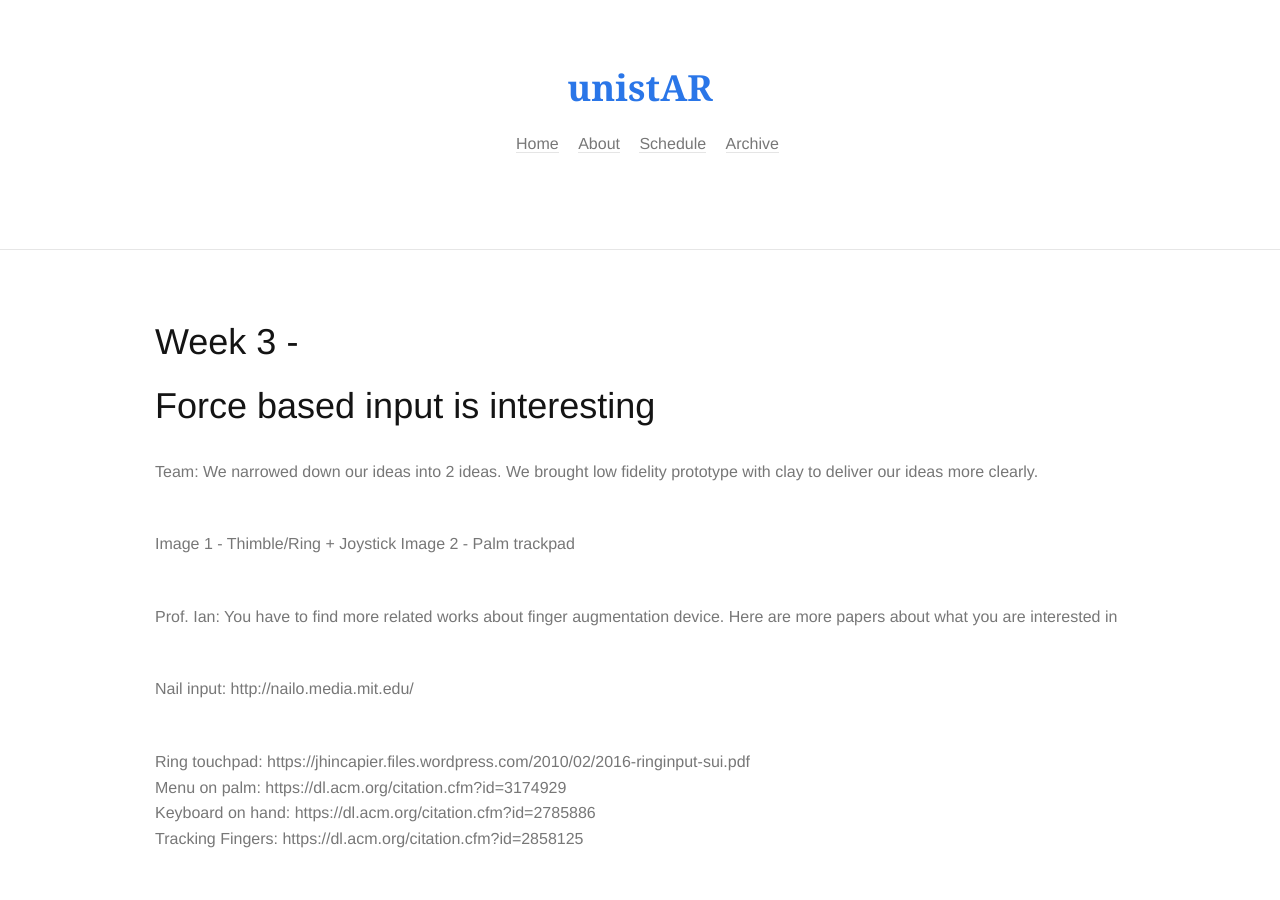
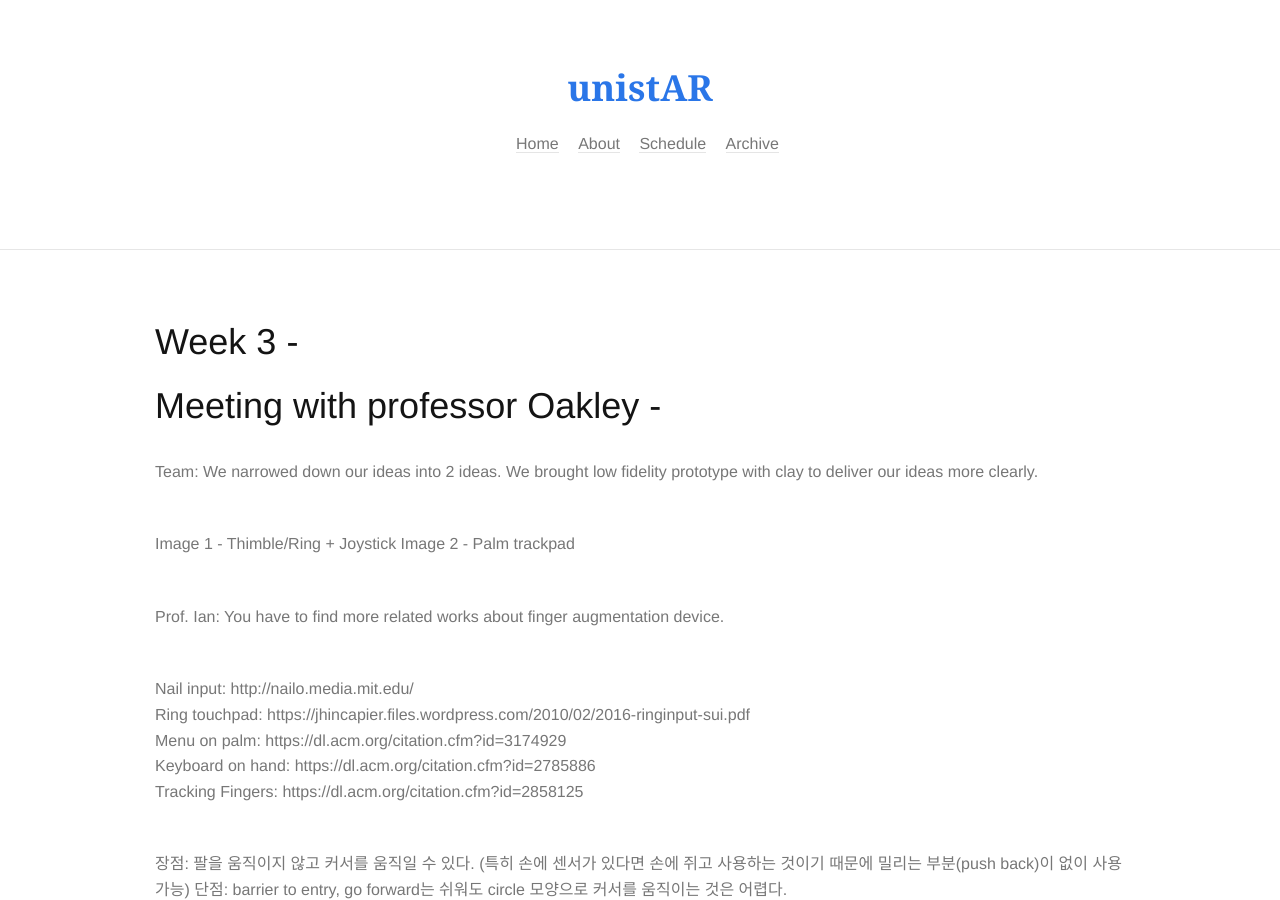
Before and after one commit to unist-AR/unist-AR.github.io, a Jekyll site: the page built from _posts/2018-03-30-Week-3.md, in a window 1280 px wide and 900 px high. Built offline with Jekyll 4.4.1, drawn with Linux system fonts in a browser that asks for light colours; some web fonts are replaced.

Commit message:
header change

```diff
--- a/_posts/2018-03-30-Week-3.md
+++ b/_posts/2018-03-30-Week-3.md
@@ -4,7 +4,7 @@
 description: ""
 ---
 
-# Force based input is interesting
+# Meeting with professor Oakley -
 Team: We narrowed down our ideas into 2 ideas.
 We brought low fidelity prototype with clay to deliver our ideas more clearly.
 
@@ -12,10 +12,8 @@
 Image 2 - Palm trackpad
 
 Prof. Ian: You have to find more related works about finger augmentation device.
-Here are more papers about what you are interested in
 
-Nail input: http://nailo.media.mit.edu/
-
+Nail input: http://nailo.media.mit.edu/<br>
 Ring touchpad: https://jhincapier.files.wordpress.com/2010/02/2016-ringinput-sui.pdf<br>
 Menu on palm: https://dl.acm.org/citation.cfm?id=3174929<br>
 Keyboard on hand: https://dl.acm.org/citation.cfm?id=2785886<br>
```
